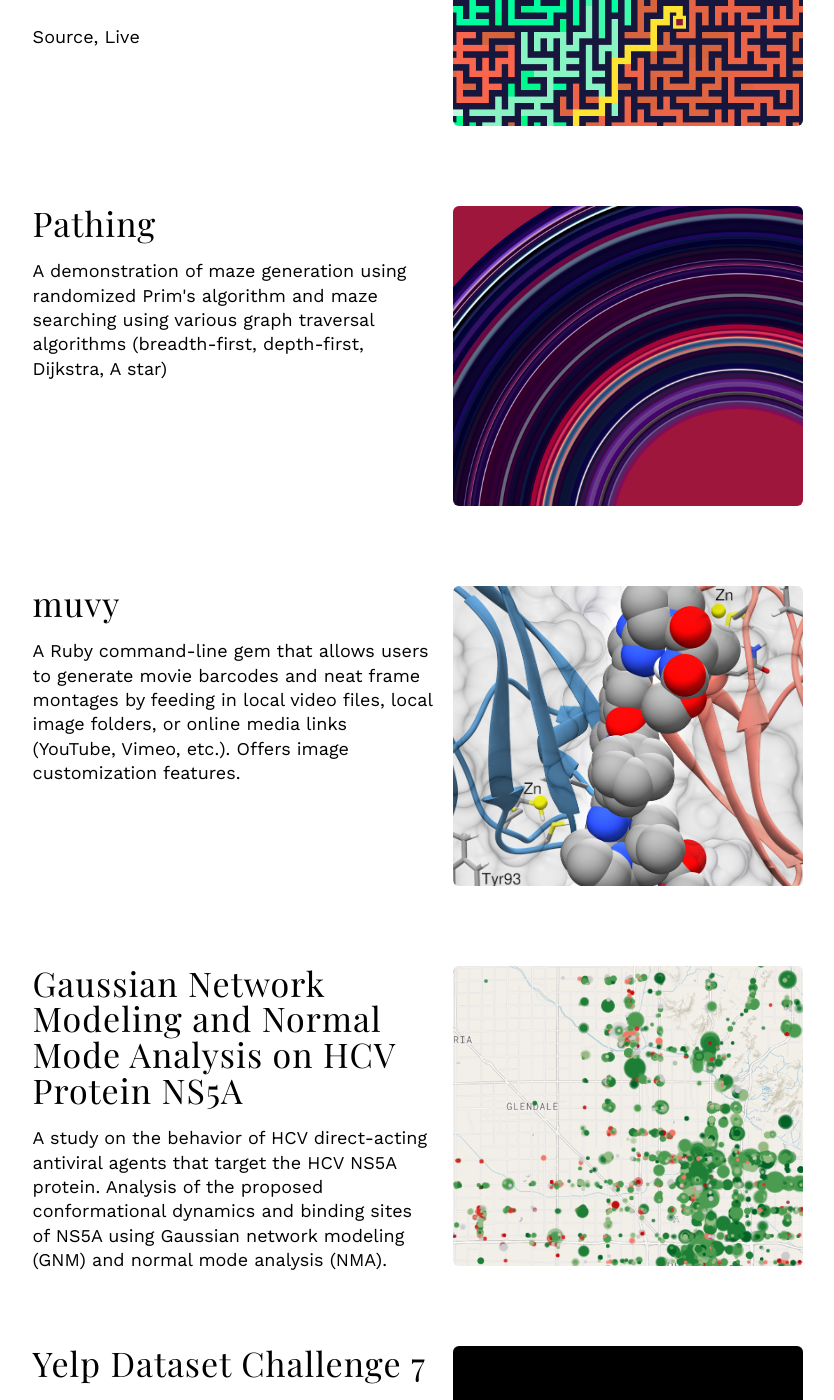
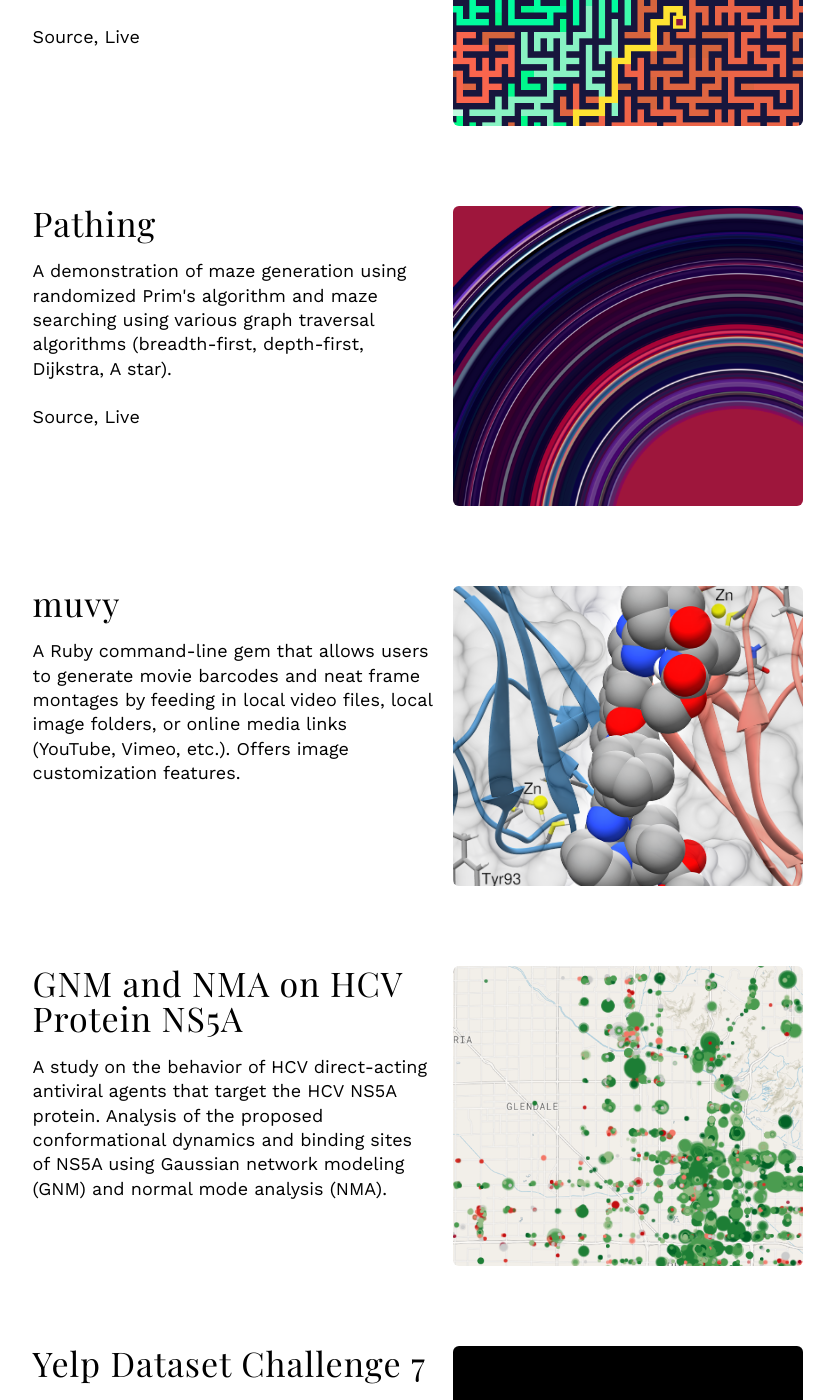
Before and after one commit to agarun/agarun.github.io, a Jekyll site: the page built from _pages/work.html, in a window 1280 px wide and 1400 px high, scrolled down 642 px. Shown: the whole window, without its empty margins (185-1019 px from the left). Built offline with Jekyll 4.4.1, drawn with Linux system fonts in a browser that asks for light colours; some web fonts are replaced.

Commit message:
Update pages

```diff
--- a/_pages/about.html
+++ b/_pages/about.html
@@ -11,7 +11,7 @@ permalink: /about/
 
   <p>I'm a passionate coder interested in data and design. I care deeply about engaging creative challenges. I'm currently writing the most in Ruby and JavaScript, but I'm always eager to work on new projects.</p>
 
-  <p>I am <em>always</em> listening to music. In my spare time, I'm getting deeper into calligraphy and generative art.</p>
+  <p>I am <a href="/posts/loved-lists/"><em>always</em></a> listening to music. In my spare time, I'm getting deeper into calligraphy and generative art.</p>
 
   <p>I've been working on a few <a href="/projects/" class="link-snap">projects</a>.</p>
 
--- a/_projects/gnm.html
+++ b/_projects/gnm.html
@@ -1,5 +1,5 @@
 ---
-title: Gaussian Network Modeling and Normal Mode Analysis on HCV Protein NS5A
+title: GNM and NMA on HCV Protein NS5A
 short_title: GNM Normal Mode Analysis
 description: A study on the behavior of HCV direct-acting antiviral agents that target the HCV NS5A protein. Analysis of the proposed conformational dynamics and binding sites of NS5A using Gaussian network modeling (GNM) and normal mode analysis (NMA).
 short_description: Studying Hepatitis C Virus Dimer Interfaces
--- a/_projects/pathing.html
+++ b/_projects/pathing.html
@@ -1,7 +1,7 @@
 ---
 title: Pathing
 short_title: Pathing
-description: A demonstration of maze generation using randomized Prim's algorithm and maze searching using various graph traversal algorithms (breadth-first, depth-first, Dijkstra, A star)
+description: A demonstration of maze generation using randomized Prim's algorithm and maze searching using various graph traversal algorithms (breadth-first, depth-first, Dijkstra, A star).<br /><br /><a href="https://github.com/agarun/pathing">Source</a>, <a href="https://agarun.com/pathing">Live</a>
 short_description: Visualizing graph traversal algorithms
 permalink: /projects/pathing/
 web_link: /pathing
```
